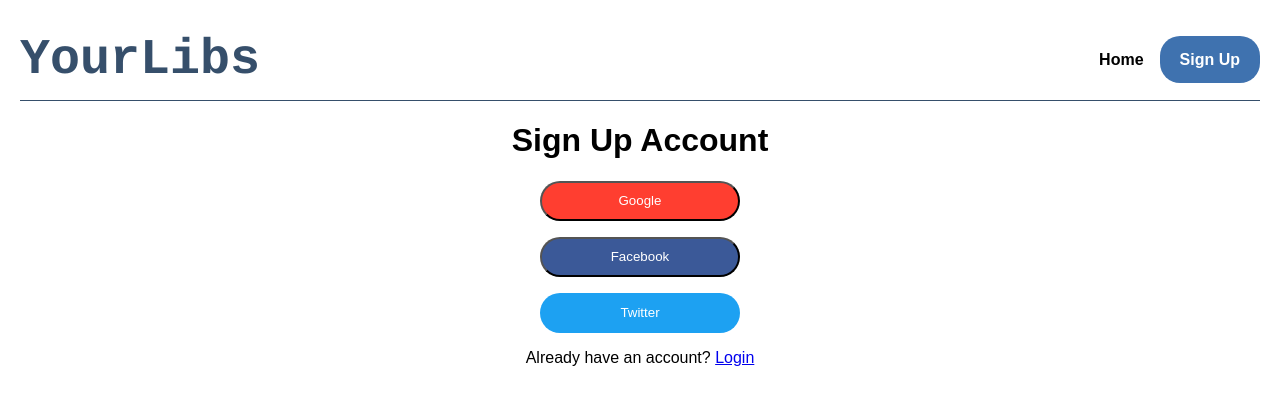
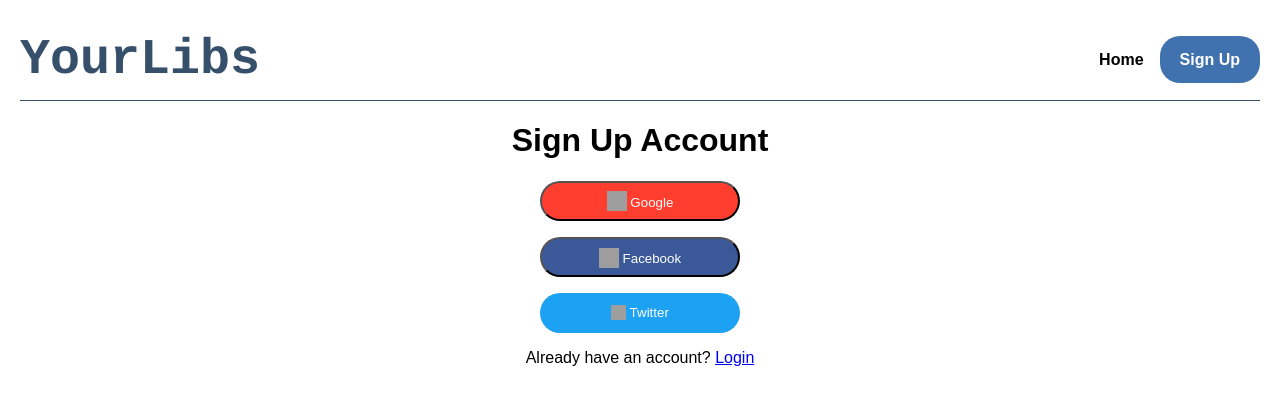
Before and after one commit to FatwaAlFajar/Library-Online, a plain HTML site: page Library Online/AnoSignup.html in a window 1280 px wide. Drawn offline with Linux system fonts and the light colour scheme; grey boxes are pictures that could not be loaded.

Commit message:
Update AnoSignup.html

```diff
--- a/Library Online/AnoSignup.html
+++ b/Library Online/AnoSignup.html
@@ -23,16 +23,19 @@
   <form action="/signup" method="post">
     <p>
       <button class="LoginGoogle">
+        <img src="https://th.bing.com/th/id/R.c8bf7c087ca9793d094042845707ffac?rik=fjZN1AYH30vXIw&riu=http%3a%2f%2fpngimg.com%2fuploads%2fgoogle%2fgoogle_PNG19635.png&ehk=ZmsumEtoeJQhKoUzQTZO2TEbYPBu0%2b7EFdjmJ3qljls%3d&risl=&pid=ImgRaw&r=0" alt="Logo" style="width: 20px; height: 20px; margin-right: 0%; margin-bottom: -4px;">
         Google
       </button>
     </p>
     <p>
       <button class="LoginFacebook">
+        <img src="https://cdn.techgyd.com/50-Best-Facebook-Logo-Icons-GIF-Transparent-PNG-Images-28.png" alt="Logo" style="width: 20px; height: 20px; margin-right: 0%; margin-bottom: -5px;">
         Facebook
       </button>
     </p>
     <p>
       <button class="LoginTwitter">
+        <img src="https://logos-download.com/wp-content/uploads/2016/02/Twitter_Logo_new.png" alt="Logo" style="width: 15px; height: 15px; margin-right: 0%; margin-bottom: -3px;">
         Twitter
       </button>
     </p>
```
